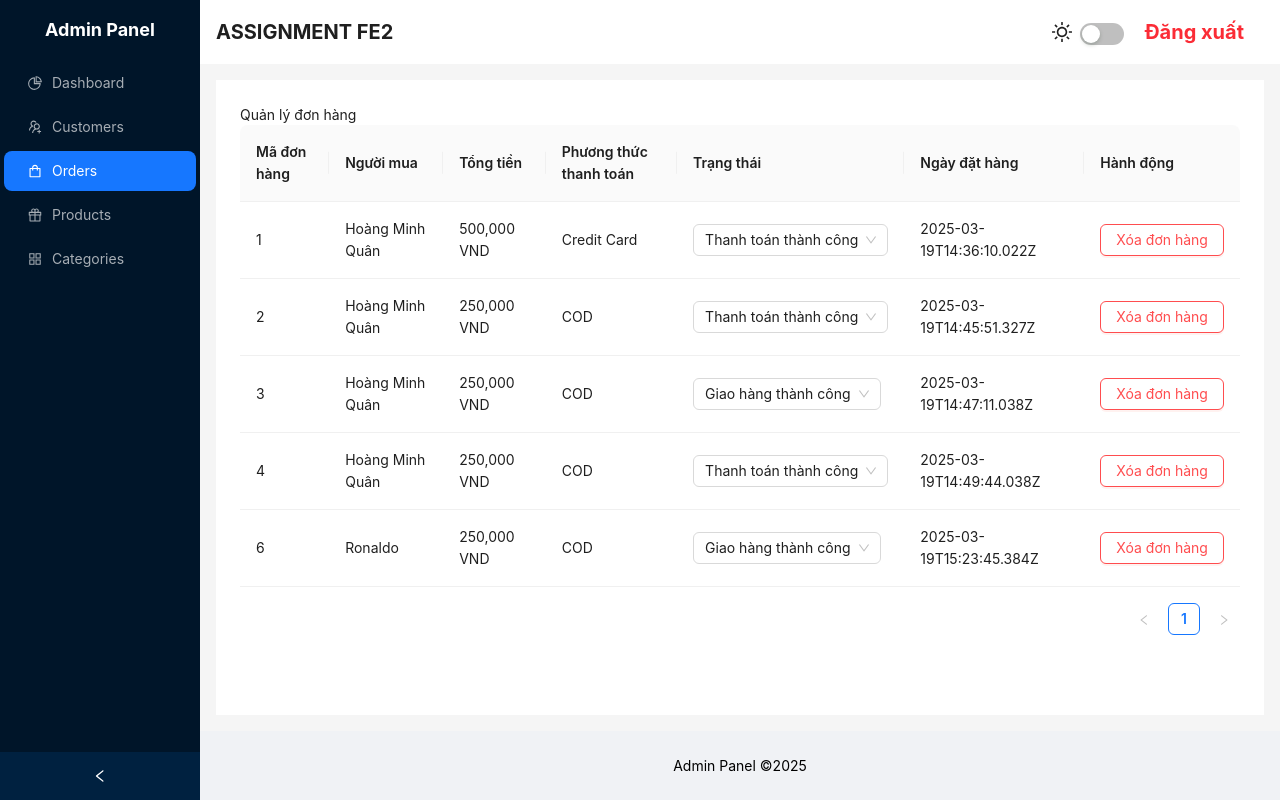
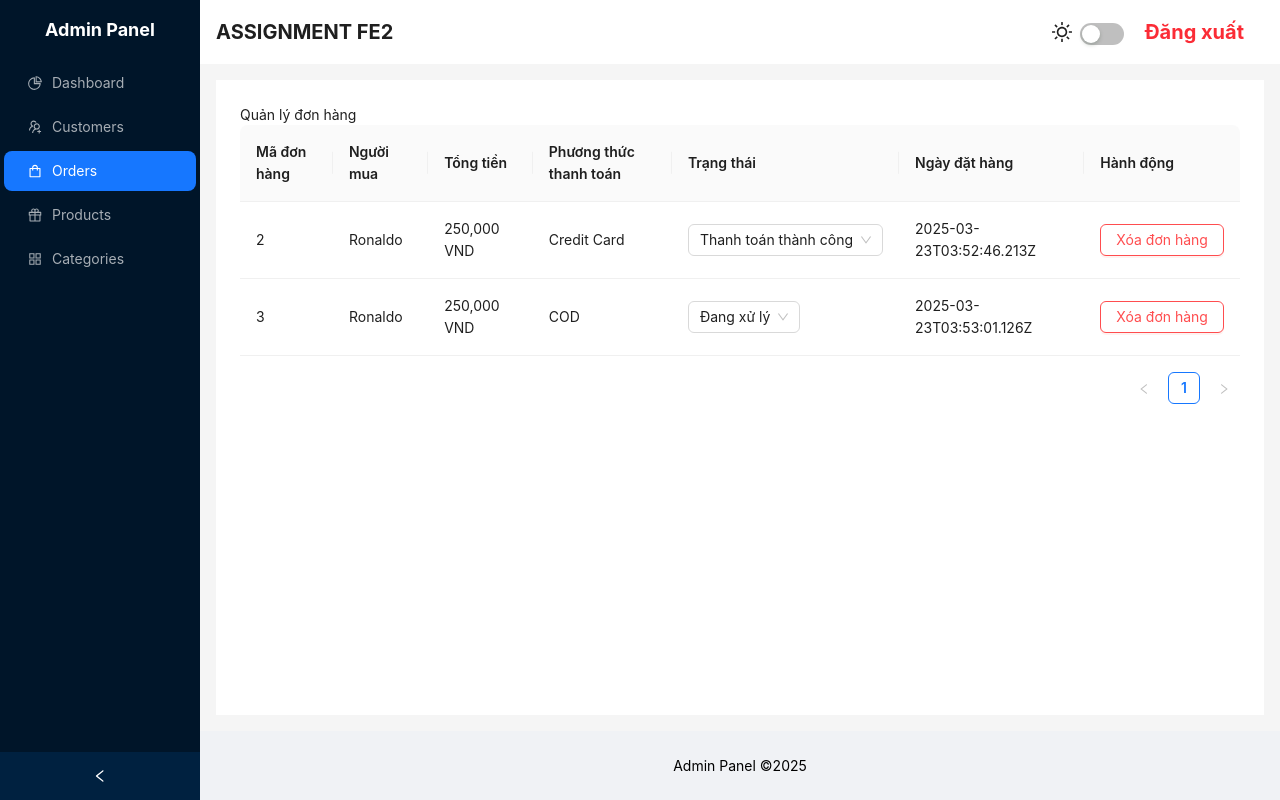
Before and after one commit to Minq05/ASMFE2, a React (Vite) app: page /admin/manage-order in a window 1280 px wide. Built offline with nearby package versions, Linux system fonts and the light colour scheme; data requests are answered from the project's data file; sample sign-in values are in the browser's storage.

Commit message:
fix order

```diff
--- a/db.json
+++ b/db.json
@@ -874,17 +874,26 @@
   ],
   "orders": [
     {
-      "userId": "lQo1Gsg",
-      "items": [],
-      "id": 1,
-      "totalPrice": 500000,
+      "userId": "xCJnSDK",
+      "items": [
+        {
+          "productId": "b038",
+          "productName": "Dior Homme Intense",
+          "volume": "100ml",
+          "quantity": 1,
+          "price": 250000,
+          "total": 250000
+        }
+      ],
+      "totalPrice": 250000,
       "paymentMethod": "Credit Card",
-      "bank": "bidv",
+      "bank": "vietcombank",
       "status": "Thanh toán thành công",
-      "createdAt": "2025-03-19T14:36:10.022Z"
+      "createdAt": "2025-03-23T03:52:46.213Z",
+      "id": 2
     },
     {
-      "userId": "lQo1Gsg",
+      "userId": "xCJnSDK",
       "items": [
         {
           "productId": "b038",
@@ -898,66 +907,9 @@
       "totalPrice": 250000,
       "paymentMethod": "COD",
       "bank": null,
-      "status": "Thanh toán thành công",
-      "createdAt": "2025-03-19T14:45:51.327Z",
-      "id": 2
-    },
-    {
-      "userId": "lQo1Gsg",
-      "items": [
-        {
-          "productId": "b038",
-          "productName": "Dior Homme Intense",
-          "volume": "100ml",
-          "quantity": 1,
-          "price": 250000,
-          "total": 250000
-        }
-      ],
-      "totalPrice": 250000,
-      "paymentMethod": "COD",
-      "bank": null,
-      "status": "Giao hàng thành công",
-      "createdAt": "2025-03-19T14:47:11.038Z",
+      "status": "Đang xử lý",
+      "createdAt": "2025-03-23T03:53:01.126Z",
       "id": 3
-    },
-    {
-      "userId": "lQo1Gsg",
-      "items": [
-        {
-          "productId": "7752",
-          "productName": "Dior Addict EDP\t",
-          "volume": "100ml",
-          "quantity": 1,
-          "price": 250000,
-          "total": 250000
-        }
-      ],
-      "totalPrice": 250000,
-      "paymentMethod": "COD",
-      "bank": null,
-      "status": "Thanh toán thành công",
-      "createdAt": "2025-03-19T14:49:44.038Z",
-      "id": 4
-    },
-    {
-      "userId": "xCJnSDK",
-      "items": [
-        {
-          "productId": "7752",
-          "productName": "Dior Addict EDP\t",
-          "volume": "100ml",
-          "quantity": 1,
-          "price": 250000,
-          "total": 250000
-        }
-      ],
-      "totalPrice": 250000,
-      "paymentMethod": "COD",
-      "bank": null,
-      "status": "Giao hàng thành công",
-      "createdAt": "2025-03-19T15:23:45.384Z",
-      "id": 6
     }
   ],
   "users": [
--- a/src/page/admin/ManageOrders.tsx
+++ b/src/page/admin/ManageOrders.tsx
@@ -81,9 +81,8 @@ const ManageOrders = () => {
         <Select defaultValue={status} onChange={newStatus => handleStatusChange(record.id, newStatus)}>
           <Option value="Đang xử lý">Đang xử lý</Option>
           <Option value="Thanh toán thành công">Thanh toán thành công</Option>
-          <Option value="Đang giao hàng">Đang giao hàng</Option>
+          <Option value="Đang giao hàng">Hoàn tất mua hàng</Option>
           <Option value="Chưa thanh toán">Chưa thanh toán</Option>
-          <Option value="Giao hàng thành công">Giao hàng thành công</Option>
         </Select>
       )
     },
--- a/src/page/client/Cart.tsx
+++ b/src/page/client/Cart.tsx
@@ -1,7 +1,7 @@
 import { useEffect, useState } from "react";
 import { useNavigate } from "react-router-dom";
 import axios from "axios";
-import { toast } from "react-toastify";
+import { toast, ToastContainer } from "react-toastify";
 import { CartItem } from "../../type/type";
 
 function Cart() {
@@ -36,8 +36,11 @@ function Cart() {
     fetchCart();
   }, [user]);
 
-  const updateCart = async (updatedItems) => {
-    if (!user) return;
+  const updateCart = async (updatedItems: any) => {
+    if (!user) {
+      await axios.put(`http://localhost:8000/orders/${user.id}`, { items: [] });
+      setCartItems([]);
+    }
 
     try {
       const res = await axios.get(`http://localhost:8000/orders?userId=${user.id}`);
@@ -53,14 +56,14 @@ function Cart() {
     }
   };
 
-  const handleIncrease = (index) => {
+  const handleIncrease = (index: any) => {
     const updatedCart = [...cartItems];
     updatedCart[index].quantity += 1;
     updatedCart[index].total = updatedCart[index].quantity * updatedCart[index].price;
     updateCart(updatedCart);
   };
 
-  const handleDecrease = (index) => {
+  const handleDecrease = (index: any) => {
     const updatedCart = [...cartItems];
     if (updatedCart[index].quantity > 1) {
       updatedCart[index].quantity -= 1;
@@ -71,7 +74,7 @@ function Cart() {
     }
   };
 
-  const handleRemove = (index) => {
+  const handleRemove = (index: any) => {
     const updatedCart = cartItems.filter((_, i) => i !== index);
     updateCart(updatedCart);
   };
@@ -126,6 +129,7 @@ function Cart() {
       <button onClick={() => navigate("/order-history")} className="mt-4 cursor-pointer bg-gray-500 text-white px-6 py-2 rounded-lg hover:bg-gray-600">
         Xem lịch sử đơn hàng
       </button>
+      <ToastContainer />
     </div>
   );
 }
--- a/src/page/client/OrderHistory.tsx
+++ b/src/page/client/OrderHistory.tsx
@@ -58,7 +58,7 @@ function OrderHistory() {
                     ))}
                 </ul>
             )}
-            <button onClick={() => navigate("/cart")} className="mt-4 bg-gray-500 text-white px-6 py-2 rounded-lg hover:bg-gray-600">
+            <button onClick={() => navigate("/cart")} className="mt-4 cursor-pointer bg-gray-500 text-white px-6 py-2 rounded-lg hover:bg-gray-600">
                 Quay lại giỏ hàng
             </button>
         </div>
--- a/src/page/client/PaymentPage.tsx
+++ b/src/page/client/PaymentPage.tsx
@@ -1,7 +1,7 @@
 import { useLocation, useNavigate } from "react-router-dom";
 import { useState, useEffect } from "react";
 import axios from "axios";
-import { toast } from "react-toastify";
+import { toast, ToastContainer } from "react-toastify";
 
 const banks = [
     { id: "vietcombank", name: "Vietcombank", logo: "https://www.bing.com/th?id=OIP.FCOsyWba4BiGoSt5jPl1dgHaFj&w=254&h=211&c=8&rs=1&qlt=90&o=6&dpr=1.3&pid=3.1&rm=2" },
@@ -49,16 +49,18 @@ function PaymentPage() {
                 status: selectedPayment === "credit_card" ? "Thanh toán thành công" : "Đang xử lý",
                 createdAt: new Date().toISOString(),
             };
+            await axios.post("http://localhost:8000/orders", newOrder);
 
-            await axios.post("http://localhost:8000/orders", newOrder);
+            // Reset giỏ hàng
+            localStorage.removeItem("cart"); // Nếu giỏ hàng lưu trong localStorage
+            navigate("/payment-success", { state: { totalPrice, cartItems } });
             toast.success("Đơn hàng đã được tạo thành công!");
-
-            navigate("/payment-success", { state: { totalPrice, cartItems } });
         } catch (error) {
             console.error("Lỗi khi thanh toán:", error);
             toast.error("Thanh toán thất bại, vui lòng thử lại!");
         }
     };
+
 
     return (
         <div className="container mx-auto mt-10 p-6 bg-white shadow-md rounded-lg">
@@ -99,8 +101,8 @@ function PaymentPage() {
                     </div>
                 </>
             )}
-
             <button onClick={handlePayment} className="mt-4 cursor-pointer bg-orange-500 text-white px-6 py-2 rounded-lg hover:bg-orange-600 transition">Xác nhận thanh toán</button>
+            <ToastContainer />
         </div>
     );
 }
--- a/src/page/client/PaymentSuccess.tsx
+++ b/src/page/client/PaymentSuccess.tsx
@@ -9,7 +9,7 @@ function PaymentSuccess() {
         <div className="container mx-auto mt-10 p-6 bg-white shadow-md rounded-lg text-center">
             <h2 className="text-2xl font-bold text-green-500 mb-4">Mua hàng thành công!</h2>
             <p className="text-lg">Tổng tiền đã thanh toán: {totalPrice.toLocaleString()} VND</p>
-            <button onClick={() => navigate("/")} className="mt-4 cursor-pointer hover:bg-orange-600 bg-orange-500 text-white px-6 py-2 rounded-lg">Quay về trang chủ</button>
+            <button onClick={() => navigate("/cart")} className="mt-4 cursor-pointer hover:bg-orange-600 bg-orange-500 text-white px-6 py-2 rounded-lg">Quay về trang chủ</button>
         </div>
     );
 }
```
